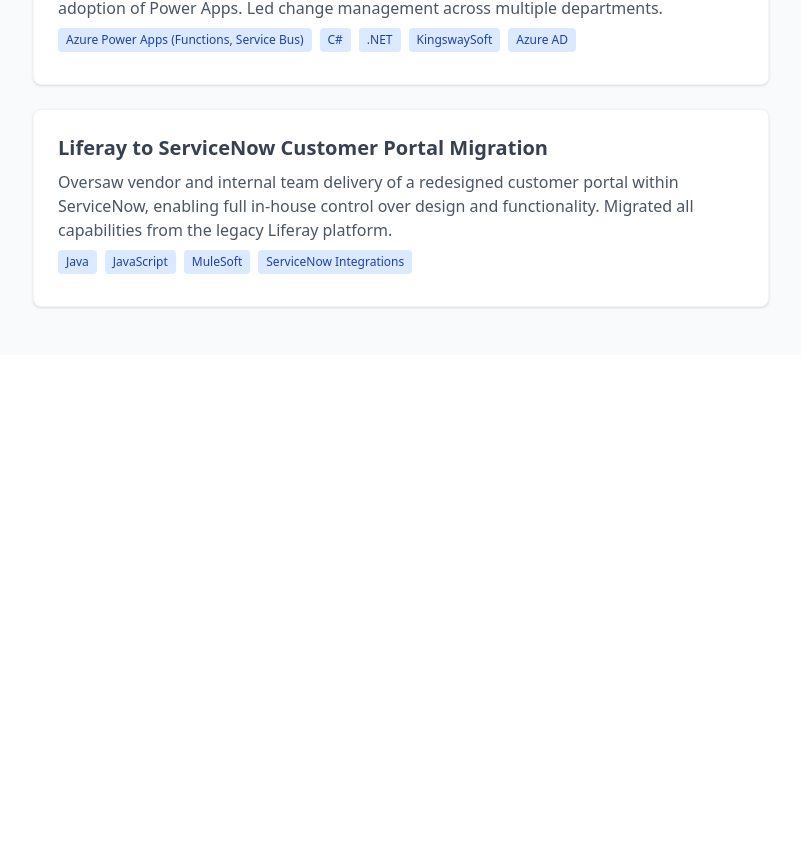
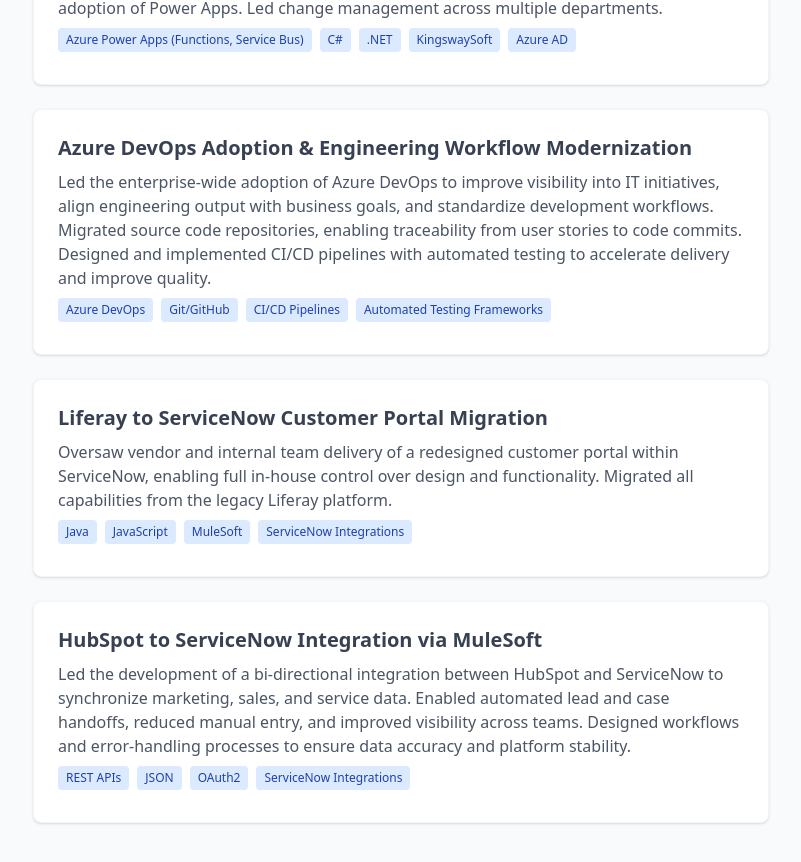
Before and after one commit to edwinjwood/portfolio-builder, a React (Vite) app: page /projects in a window 1280 px wide. Shown: the part 1572-2434 px from the top of the page, without its empty margins (239-1040 px from the left). Before the commit the page ends 1927 px from the top, so only its background shows below. Built offline with nearby package versions, Linux system fonts and the light colour scheme.

Commit message:
Added more project

```diff
--- a/src/Projects.jsx
+++ b/src/Projects.jsx
@@ -32,9 +32,19 @@
     tech: ["Azure Power Apps (Functions, Service Bus)", "C#", ".NET", "KingswaySoft", "Azure AD"],
   },
   {
+    title: "Azure DevOps Adoption & Engineering Workflow Modernization",
+    description: "Led the enterprise-wide adoption of Azure DevOps to improve visibility into IT initiatives, align engineering output with business goals, and standardize development workflows. Migrated source code repositories, enabling traceability from user stories to code commits. Designed and implemented CI/CD pipelines with automated testing to accelerate delivery and improve quality.",
+    tech: ["Azure DevOps", "Git/GitHub", "CI/CD Pipelines", "Automated Testing Frameworks"],
+  },
+  {
     title: "Liferay to ServiceNow Customer Portal Migration",
     description: "Oversaw vendor and internal team delivery of a redesigned customer portal within ServiceNow, enabling full in-house control over design and functionality. Migrated all capabilities from the legacy Liferay platform.",
     tech: ["Java", "JavaScript", "MuleSoft", "ServiceNow Integrations"],
+  },
+  {
+    title: "HubSpot to ServiceNow Integration via MuleSoft",
+    description: "Led the development of a bi-directional integration between HubSpot and ServiceNow to synchronize marketing, sales, and service data. Enabled automated lead and case handoffs, reduced manual entry, and improved visibility across teams. Designed workflows and error-handling processes to ensure data accuracy and platform stability.",
+    tech: ["REST APIs", "JSON", "OAuth2", "ServiceNow Integrations"],
   },
 ];
 
```
